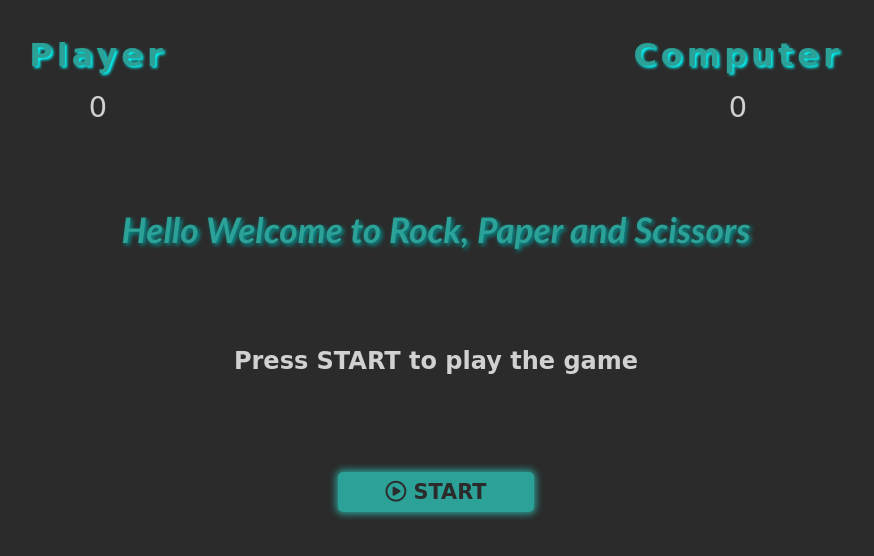
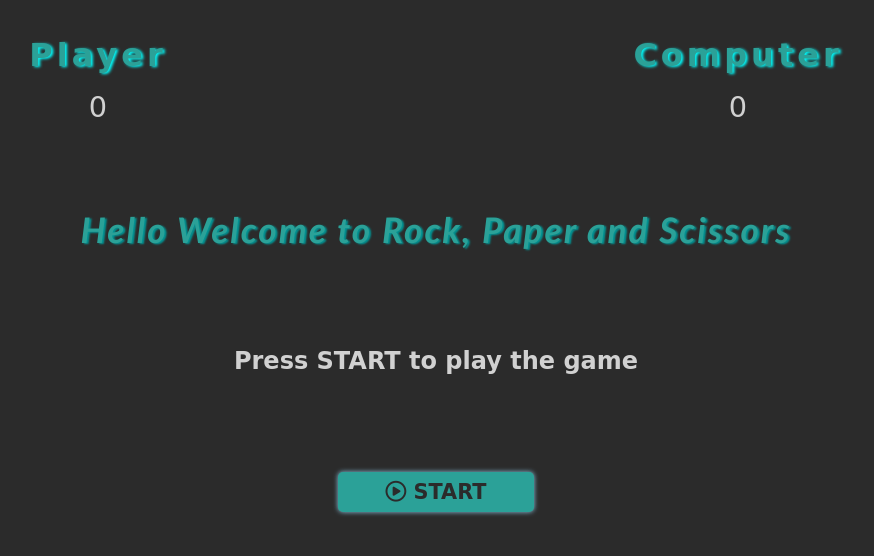
Before and after one commit to MaheshRath08/Graphical_rock_paper_scissor, a plain HTML site: page index.html in a window 1280 px wide. Shown: the whole page, without its empty margins (204-1078 px from the left). Drawn offline with Linux system fonts and the light colour scheme.

Commit message:
minor styles

```diff
--- a/style.css
+++ b/style.css
@@ -22,7 +22,7 @@ body{
 .score h2{
     font-size: 2rem;
     color: #2ba198;
-    text-shadow: 2px 2px 3px #00ffff;
+    text-shadow: 2px 1px 3px #00ffff;
     letter-spacing: 4px;
 }
 .score p{
@@ -36,9 +36,10 @@ body{
 .intro h1{
     font-size: 2.2rem;
     color: #2ba198;
-    text-shadow: 2px 2px 4px #009797;
+    text-shadow: 2px 1px 2px #009797;
     font-family: 'Trebuchet MS', 'Lucida Sans Unicode', 'Lucida Grande', 'Lucida Sans', Arial, sans-serif;
     font-style: italic;
+    letter-spacing: 2px;
 }
 .intro h2{
     font-size: 1.5rem;
@@ -51,7 +52,7 @@ button{
     border: none;
     border-radius: 5px;
     font-size: 1.1rem;
-    box-shadow: 0 0 7px 2px #2ba198;
+    box-shadow: 0 0 5px #8ec7e2;
     outline: none;
     font-size: 1.3rem;
     color: #2b2b2b;
```
